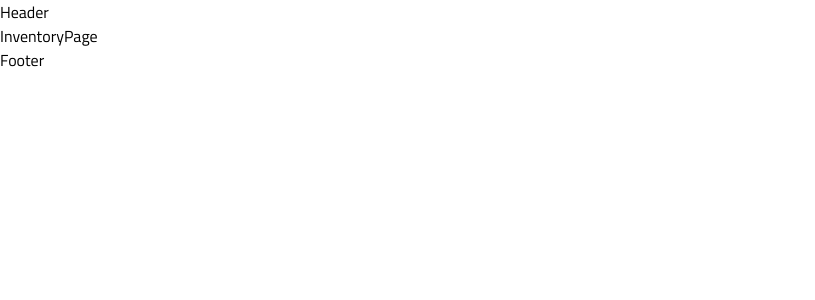
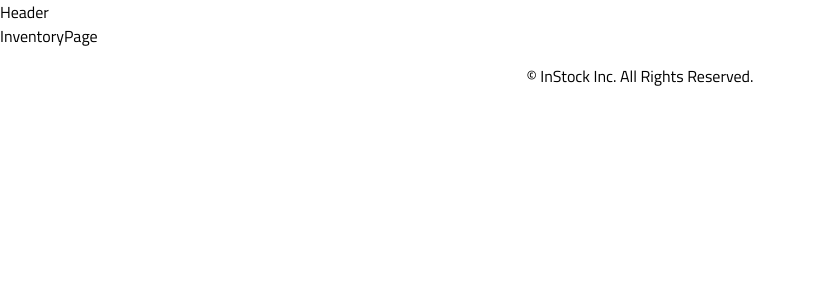
Before and after one commit to jaydools/instock-lithium-client, a React (Create React App) app: page /inventory/1 in a window 1280 px wide. Shown: the top 300 px of the page, without its empty margins (0-815 px from the left). Built offline with nearby package versions, Linux system fonts and the light colour scheme.

Commit message:
finish footer and css

```diff
--- a/package.json
+++ b/package.json
@@ -20,12 +20,6 @@
         "test": "react-scripts test",
         "eject": "react-scripts eject"
     },
-    "eslintConfig": {
-        "extends": [
-            "react-app",
-            "react-app/jest"
-        ]
-    },
     "browserslist": {
         "production": [
             ">0.2%",
--- a/src/Components/Footer/Footer.js
+++ b/src/Components/Footer/Footer.js
@@ -2,7 +2,11 @@ import React from "react";
 import "./Footer.scss";
 
 function Footer() {
-    return <div>Footer</div>;
+    return (
+        <footer>
+            <p className="footer">© InStock Inc. All Rights Reserved.</p>
+        </footer>
+    );
 }
 
 export default Footer;
--- a/src/Components/Footer/Footer.scss
+++ b/src/Components/Footer/Footer.scss
@@ -1,3 +1,9 @@
 @use "../../Styles/global" as *;
 @use "../../Styles/mixins" as *;
 @use "../../Styles/variables" as *;
+
+.footer {
+    display: flex;
+    align-items: center;
+    justify-content: center;
+}
```
